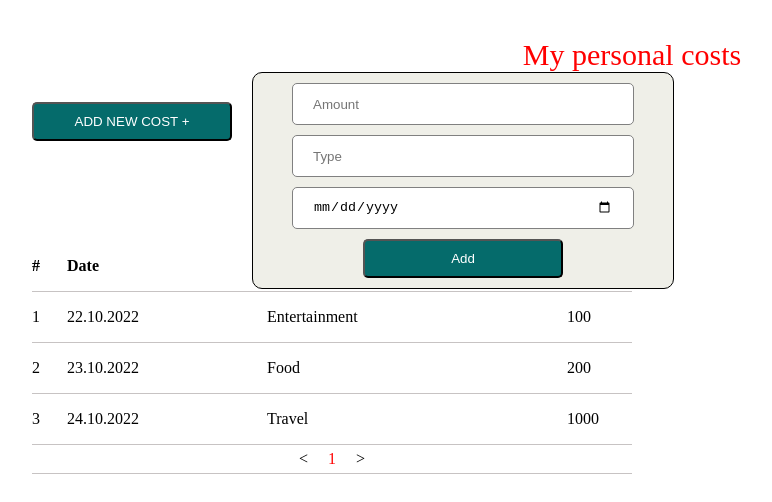
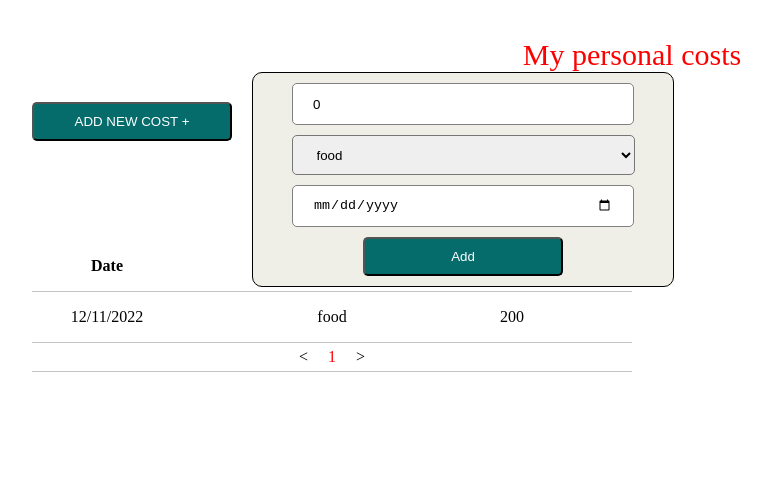
Before and after one commit to lena-karen/VueCostsProject, a Vue app: page / in a window 1280 px wide. Both pictures are taken after a click on the button "ADD NEW COST +". Shown: the top 502 px of the page, without its empty margins (8-780 px from the left). Built offline with nearby package versions, Linux system fonts and the light colour scheme.

Commit message:
vuex added

```diff
--- a/package.json
+++ b/package.json
@@ -7,7 +7,8 @@
     "build": "vue-cli-service build"
   },
   "dependencies": {
-    "vue": "^2.6.14"
+    "vue": "^2.6.14",
+    "vuex": "^3.6.2"
   },
   "devDependencies": {
     "@vue/cli-service": "~5.0.0",
--- a/src/App.vue
+++ b/src/App.vue
@@ -5,8 +5,8 @@
     </header>
     <main class="main">
       <button class="add-btn" @click="showForm = !showForm">ADD NEW COST  +</button>
-      <AddCostForm @addCost = "addCost" v-if = "showForm"></AddCostForm>
-      <PaymentsTable :items="costsList" />
+      <AddCostForm v-if = "showForm"></AddCostForm>
+      <PaymentsTable />
 
     </main>
   </div>
@@ -25,45 +25,33 @@ export default {
   },
   data() {
     return {
-      costsList: [],
+     // costsList: [],
       showForm: false,
      // pages: [1],
      // itemsPerPage: 3,
       pageNumber: 1
     }
   },
-  created() {
+  /*created() {
     this.costsList = this.fetchData();
    // this.pages = this.getPageQuantity();
-  },
-  methods: {
+  },*/
+ /* methods: {
     fetchData(){
       return [
         {
-          amount: 100,
-          type: 'Entertainment',
+          amount: this.amount,
+          type: this.categories[0],
           date: '22.10.2022',
-          id: 1
         },
-        {
-          amount: 200,
-          type: 'Food',
-          date: '23.10.2022',
-          id: 2
-        },
-        {
-          amount: 1000,
-          type: 'Travel',
-          date: '24.10.2022',
-          id: 3
-        }
+
       ]
-    },
+    },*/
 
-    addCost(data) {
+   /* addCost(data) {
       this.costsList = [...this.costsList, data];
     }
-  }
+  }*/
 }
 </script>
 
--- a/src/components/AddCostForm.vue
+++ b/src/components/AddCostForm.vue
@@ -1,9 +1,12 @@
 <template>
     <div class="wrapper-form">
-        <input type = "number" placeholder="Amount" v-model = "amount">
-        <input type="text" placeholder="Type" v-model = "type">
-        <input type="date" placeholder="Date" v-model = "date">
-        <button @click="onAddCost">Add</button>
+        <input type = "number" placeholder="Amount" v-model = "costsData.amount">
+        <select v-model = "costsData.type" class="selection">
+            <option v-for="category of categories" v-bind:value = "category">{{category}}</option>
+
+        </select>
+        <input type="date" placeholder="Date" v-model = "costsData.date">
+        <button @click="addCost">Add</button>
     </div>
 </template>
 
@@ -11,25 +14,23 @@
     export default {
         data() {
             return {
-                amount: '',
-                type: '',
-                date: '',
-                id: 4
+                costsData: {
+
+                    type: 'food',
+                    amount: 0
+                }
+
             }
         },
-        computed: {},
+        computed: {
+            categories() {
+                return this.$store.getters.getCategories
+            }
+        },
         methods: {
-            onAddCost() {
-                const cost = {
-                    amount: +this.amount,
-                    type: this.type,
-                    date: this.date,
-                    id: this.id++
-                }
-                this.$emit('addCost', cost);
-                this.amount = '';
-                this.type = '';
-                this.date = ''
+            addCost() {
+                this.costsData.date = new Date().toLocaleDateString('en-us', {timeZone: 'UTC'})
+                this.$store.commit('addNewCost', Object.assign({}, this.costsData));
             }
         }
     }
@@ -61,6 +62,13 @@
         padding: 5px 20px;
         margin-bottom: 10px;
     }
+    .selection {
+        width: 343px;
+        height: 40px;
+        border-radius: 5px;
+        padding: 5px 20px;
+        margin-bottom: 10px;
+    }
     .wrapper-form button {
         width: 200px;
         padding: 10px 20px;
--- a/src/components/Pagination.vue
+++ b/src/components/Pagination.vue
@@ -8,27 +8,25 @@
 
 <script>
     export default {
-        props: ['costsQuantity'],
-        created() {
-
-        },
         data() {
             return {
-              //  pagesArray: [1],
-                itemsPerPage: 5,
                 clickedPage: 1
             }
         },
         computed: {
+            quantityOnPage: function() {
+                return this.$store.getters.getQuantityOnPage
+            },
+            items: function() {
+                return this.$store.getters.getCostsList
+            },
             pagesArray: function() {
-                if (this.costsQuantity == 0) {
+                if (this.items.length == 0) {
                     return 1;
                 } else {
-                    const pagesQuantity =  Math.ceil(this.costsQuantity / this.itemsPerPage);
-                    return pagesQuantity
+                    const page =  Math.ceil(this.items.length / this.quantityOnPage);
+                    return page
                 }
-
-
             }
         },
         methods: {
@@ -46,7 +44,7 @@
                 console.log(this.clickedPage)
 
 
-                if (this.clickedPage == Math.ceil(this.costsQuantity/this.itemsPerPage)) {
+                if (this.clickedPage == Math.ceil(this.items.length/this.quantityOnPage)) {
                     return;
                 } else {
                     this.clickedPage++;
--- a/src/components/PaymentsTable.vue
+++ b/src/components/PaymentsTable.vue
@@ -1,44 +1,43 @@
 <template>
     <div class="wrapper-table">
         <div class="table-row">
-            <p class="cost-num">#</p>
             <p class="cost-date">Date</p>
             <p class="cost-category">Category</p>
             <p class="cost-amount">Amount</p>
         </div>
         <div v-for = "item, idx of costsOnPage" v-bind:key="idx" class="table-row">
-            <p class="cost-num">{{item.id}}</p>
             <p class="cost-date">{{item.date}}</p>
             <p class="cost-category">{{item.type}}</p>
             <p class="cost-amount">{{item.amount}}</p>
         </div>
-        <Pagination @changePage = "changePage" :costsQuantity="items.length"/>
+        <Pagination @changePage = "changePage" />
     </div>
 </template>
 
 <script>
 import Pagination from './Pagination'
+
     export default {
-        props: {
-            items: {
-                type: Array,
-                default: [],
-            }
-        },
+
         data() {
             return {
                 page: 1,
-                quantityOnPage: 5
             }
         },
         computed: {
+            items() {
+                return this.$store.getters.getCostsList
+            },
+            quantityOnPage() {
+                return this.$store.getters.getQuantityOnPage
+            },
             costsOnPage: function() {
                 let subArray = [];
                 for (let i = this.quantityOnPage * (this.page - 1); i < Math.min(this.page * this.quantityOnPage, this.items.length); i++) {
                     subArray.push(this.items[i])
                 }
                 return subArray
-            }
+            },
         },
         components: {
             Pagination
@@ -46,16 +45,6 @@ import Pagination from './Pagination'
         methods: {
             changePage(num) {
                 this.page = num;
-                console.log(num)
-             //   console.log(this.items[0].amount, this.page, this.quantityOnPage)
-               // this.quantityOnPage = quantity;
-            /*    for (let i = num * quantity - quantity; i < num * quantity; i++) {
-                    this.costsOnPage.push(this.items[i])
-                console.log(this.items[i], num, quantity)
-                }
-                for (let i = 0; i < this.costsOnPage.length; i++ ) {
-                    console.log(this.costsOnPage[i])
-                }*/
             }
         }
     }
@@ -71,6 +60,7 @@ import Pagination from './Pagination'
     .table-row {
         display: flex;
         border-bottom: 1px solid rgb(199, 195, 195);
+        text-align: center;
     }
     .table-row:first-child {
         font-weight: bold;
@@ -79,13 +69,13 @@ import Pagination from './Pagination'
         width: 35px;
     }
     .cost-date {
-        width: 200px;
+        width: 150px;
         display: block;
     }
     .cost-category {
         width: 300px;
     }
     .cost-amount {
-        width: 30px;
+        width: 60px;
     }
 </style>
--- a/src/store/index.js
+++ b/src/store/index.js
@@ -5,8 +5,22 @@ Vue.use(Vuex)
 
 export default new Vuex.Store({
     actions: {},
-    mutations: {},
-    state: {},
-    getters: {},
-    modules: {}
+    mutations: {
+        addNewCost: (state, payload) => state.costsList.push(payload)
+    },
+    state: {
+        categories: [
+            'food',
+            'travel',
+            'transport',
+            'entertainment'
+        ],
+        costsList: [{id: 1, type: 'food', date: '12/11/2022', amount: 200}],
+        quantityOnPage: 5
+    },
+    getters: {
+        getCategories: (state) => state.categories,
+        getCostsList: (state) => state.costsList,
+        getQuantityOnPage: (state) => state.quantityOnPage
+    }
 })
```
Also changed, not shown: 1 other file (tests, documents, lock files or other folders).
